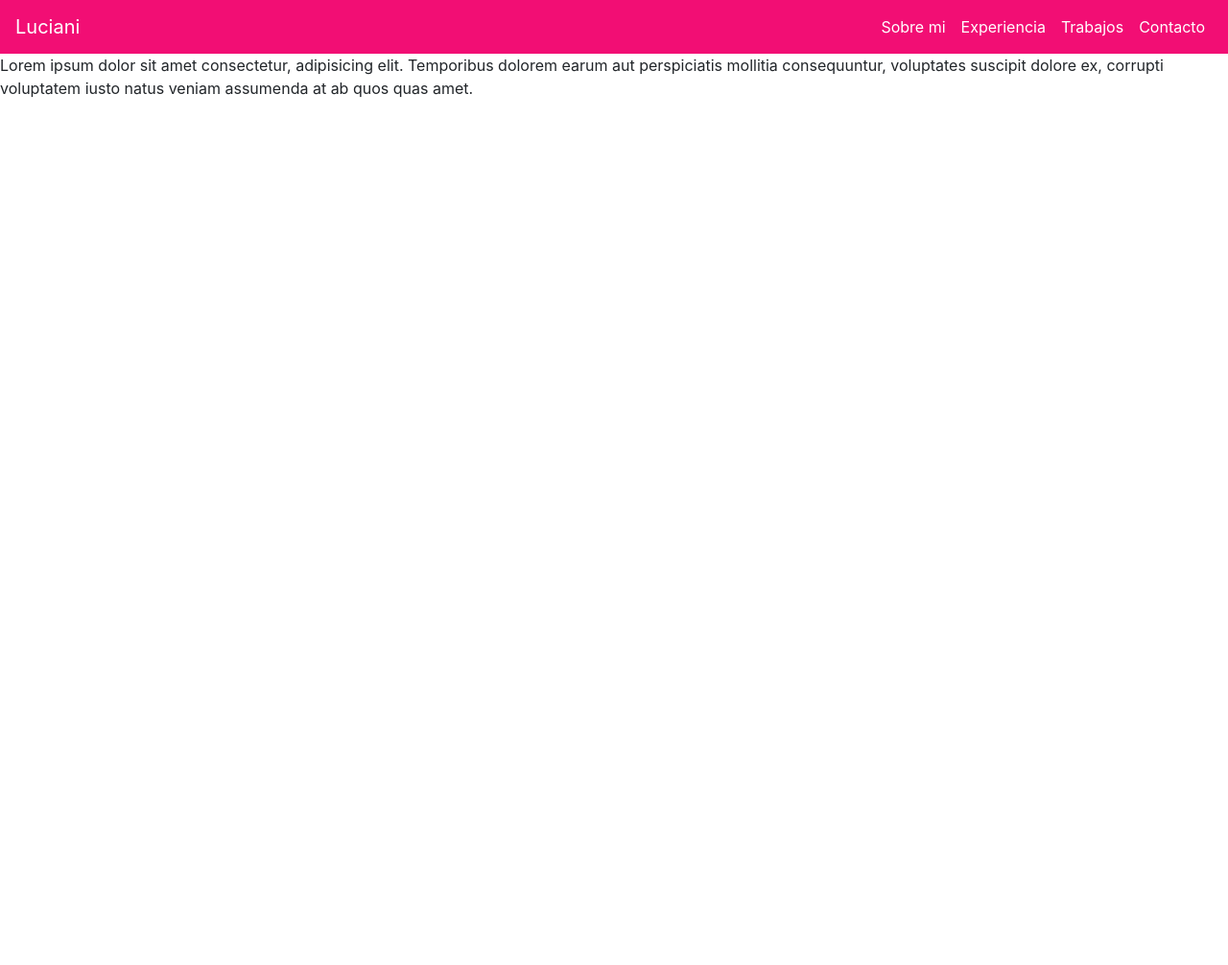
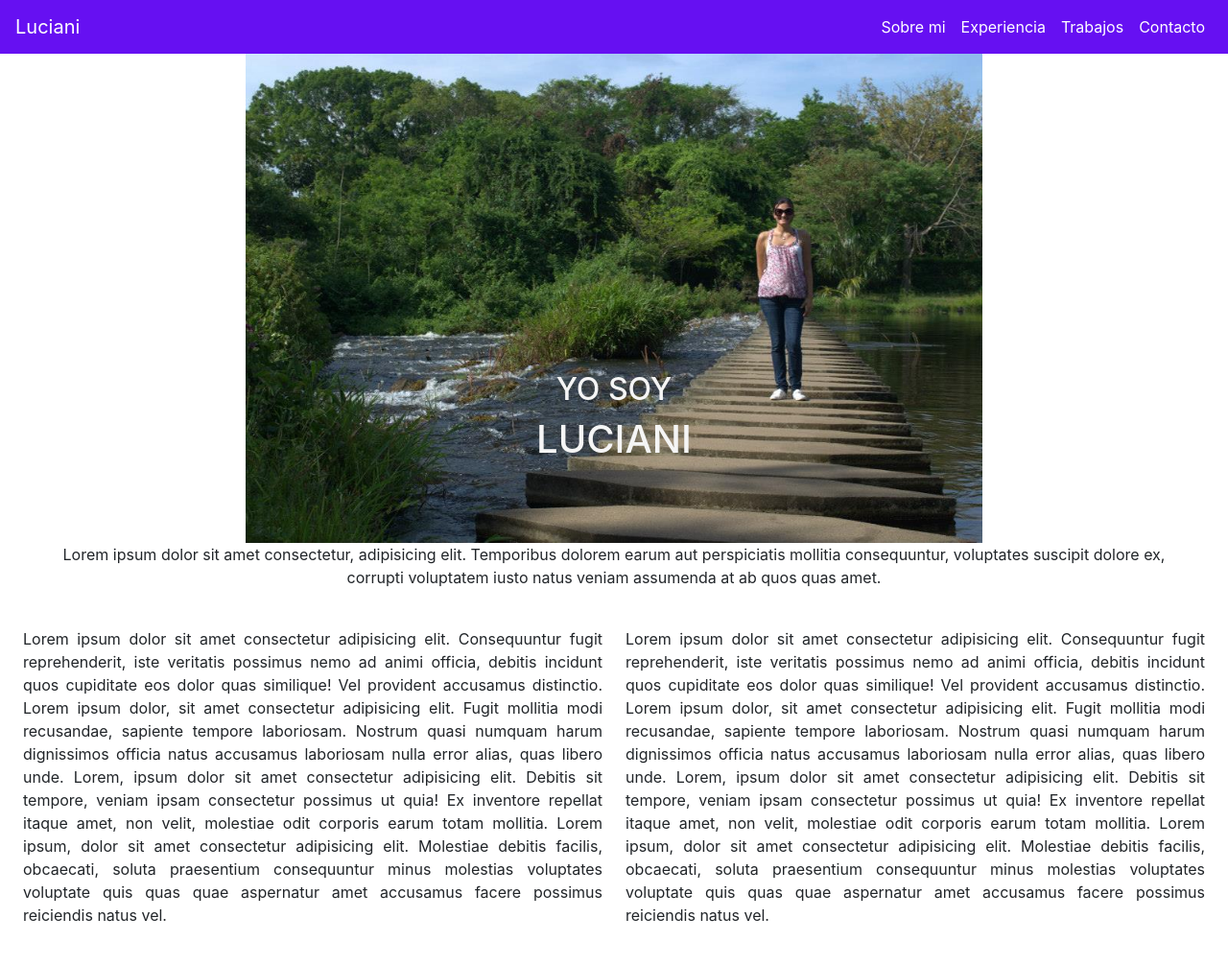
Before and after one commit to luci-code/miportafolio, a plain HTML site: page index.html in a window 1280 px wide. Shown: the whole page at 96% size. Before the commit the page ends 800 px from the top, so only its background shows below. Drawn offline with nearby package versions, Linux system fonts and the light colour scheme.

Commit message:
agregue section info

```diff
--- a/assets/css/style.css
+++ b/assets/css/style.css
@@ -1,3 +1,24 @@
 nav.navbar {
-    background-color:#F20E74;
+    background-color:#6610f2;
 }
+.contenedor{
+    position: relative;
+    display: inline-block;
+    text-align: center;
+    margin: 0 20% 0 20%;
+}
+.centrado{
+    position: absolute;
+    top: 75%;
+    left: 50%;
+    transform: translate(-50%, -50%);
+    color: whitesmoke;
+}
+#about-me{
+    display: flex;
+    text-align: justify;
+}
+
+#about-me div{
+flex:3;
+}
--- a/index.html
+++ b/index.html
@@ -1,15 +1,18 @@
 <!doctype html>
 <html lang="en">
+
 <head>
     <!-- Required meta tags -->
     <meta charset="utf-8">
     <meta name="viewport" content="width=device-width, initial-scale=1, shrink-to-fit=no">
 
     <!-- Bootstrap CSS -->
-    <link rel="stylesheet" href="https://stackpath.bootstrapcdn.com/bootstrap/4.5.0/css/bootstrap.min.css" integrity="sha384-9aIt2nRpC12Uk9gS9baDl411NQApFmC26EwAOH8WgZl5MYYxFfc+NcPb1dKGj7Sk" crossorigin="anonymous">
+    <link rel="stylesheet" href="https://stackpath.bootstrapcdn.com/bootstrap/4.5.0/css/bootstrap.min.css"
+        integrity="sha384-9aIt2nRpC12Uk9gS9baDl411NQApFmC26EwAOH8WgZl5MYYxFfc+NcPb1dKGj7Sk" crossorigin="anonymous">
     <link rel="stylesheet" href="assets/css/style.css">
     <title>Mi Portafolio</title>
 </head>
+
 <body>
 
     <nav class="navbar navbar-expand-lg navbar-dark">
@@ -37,14 +40,46 @@
             </div>
         </div>
     </nav>
-<p>Lorem ipsum dolor sit amet consectetur, adipisicing elit. Temporibus dolorem earum aut perspiciatis mollitia consequuntur, voluptates suscipit dolore ex, corrupti voluptatem iusto natus veniam assumenda at ab quos quas amet.</p>
+
+    <section class="info">
+    <div class="contenedor">
+
+        <img src="assets/img/1535542_10204811363106073_8105499996062957388_n.jpg" class="img-fluid"/>
+        <div class="centrado">
+            <h2>YO SOY</h2>
+            <h1>LUCIANI</h1>
+        </div>
+
+    </div>
+    <div class="text-center ml-5 mr-5">
+    <p>Lorem ipsum dolor sit amet consectetur, adipisicing elit. Temporibus dolorem earum aut perspiciatis mollitia
+        consequuntur, voluptates suscipit dolore ex, corrupti voluptatem iusto natus veniam assumenda at ab quos quas
+        amet.</p><br>
+    </div>
+<section id="about-me">
+    <div class="part1 pr-4 ml-4">
+    <p>Lorem ipsum dolor sit amet consectetur adipisicing elit. Consequuntur fugit reprehenderit, iste veritatis possimus nemo ad animi officia, debitis incidunt quos cupiditate eos dolor quas similique! Vel provident accusamus distinctio. Lorem ipsum dolor, sit amet consectetur adipisicing elit. Fugit mollitia modi recusandae, sapiente tempore laboriosam. Nostrum quasi numquam harum dignissimos officia natus accusamus laboriosam nulla error alias, quas libero unde. Lorem, ipsum dolor sit amet consectetur adipisicing elit. Debitis sit tempore, veniam ipsam consectetur possimus ut quia! Ex inventore repellat itaque amet, non velit, molestiae odit corporis earum totam mollitia. Lorem ipsum, dolor sit amet consectetur adipisicing elit. Molestiae debitis facilis, obcaecati, soluta praesentium consequuntur minus molestias voluptates voluptate quis quas quae aspernatur amet accusamus facere possimus reiciendis natus vel.</p><br>
+</div>
+<div class="part2  mr-4 ">
+    <p>Lorem ipsum dolor sit amet consectetur adipisicing elit. Consequuntur fugit reprehenderit, iste veritatis possimus nemo ad animi officia, debitis incidunt quos cupiditate eos dolor quas similique! Vel provident accusamus distinctio. Lorem ipsum dolor, sit amet consectetur adipisicing elit. Fugit mollitia modi recusandae, sapiente tempore laboriosam. Nostrum quasi numquam harum dignissimos officia natus accusamus laboriosam nulla error alias, quas libero unde. Lorem, ipsum dolor sit amet consectetur adipisicing elit. Debitis sit tempore, veniam ipsam consectetur possimus ut quia! Ex inventore repellat itaque amet, non velit, molestiae odit corporis earum totam mollitia. Lorem ipsum, dolor sit amet consectetur adipisicing elit. Molestiae debitis facilis, obcaecati, soluta praesentium consequuntur minus molestias voluptates voluptate quis quas quae aspernatur amet accusamus facere possimus reiciendis natus vel.</p><br>
+</div>
+</section>
+</section>
+
+
+
     <!-- Optional JavaScript -->
     <!-- jQuery first, then Popper.js, then Bootstrap JS -->
     <script src=" https://code.jquery.com/jquery-3.5.1.min.js"
         integrity="sha256-9/aliU8dGd2tb6OSsuzixeV4y/faTqgFtohetphbbj0=" crossorigin="anonymous">
         </script>
     <script src="assets/js/js.js"></script>
-    <script src="https://cdn.jsdelivr.net/npm/popper.js@1.16.0/dist/umd/popper.min.js" integrity="sha384-Q6E9RHvbIyZFJoft+2mJbHaEWldlvI9IOYy5n3zV9zzTtmI3UksdQRVvoxMfooAo" crossorigin="anonymous"></script>
-    <script src="https://stackpath.bootstrapcdn.com/bootstrap/4.5.0/js/bootstrap.min.js" integrity="sha384-OgVRvuATP1z7JjHLkuOU7Xw704+h835Lr+6QL9UvYjZE3Ipu6Tp75j7Bh/kR0JKI" crossorigin="anonymous"></script>
+    <script src="https://cdn.jsdelivr.net/npm/popper.js@1.16.0/dist/umd/popper.min.js"
+        integrity="sha384-Q6E9RHvbIyZFJoft+2mJbHaEWldlvI9IOYy5n3zV9zzTtmI3UksdQRVvoxMfooAo"
+        crossorigin="anonymous"></script>
+    <script src="https://stackpath.bootstrapcdn.com/bootstrap/4.5.0/js/bootstrap.min.js"
+        integrity="sha384-OgVRvuATP1z7JjHLkuOU7Xw704+h835Lr+6QL9UvYjZE3Ipu6Tp75j7Bh/kR0JKI"
+        crossorigin="anonymous"></script>
 </body>
+
 </html>
```
Also changed, not shown: assets/img/1535542_10204811363106073_8105499996062957388_n.jpg (added). Lines whose indentation alone changed are shown as unchanged.
